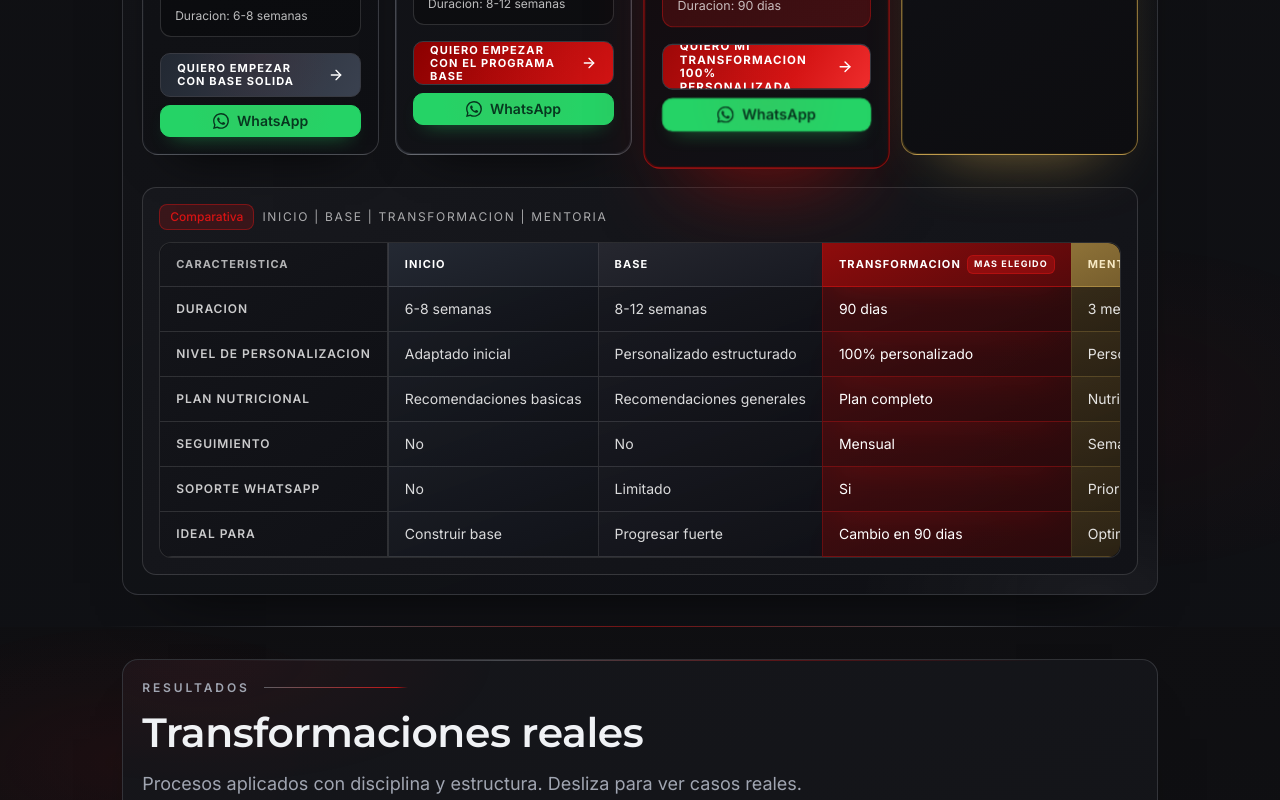
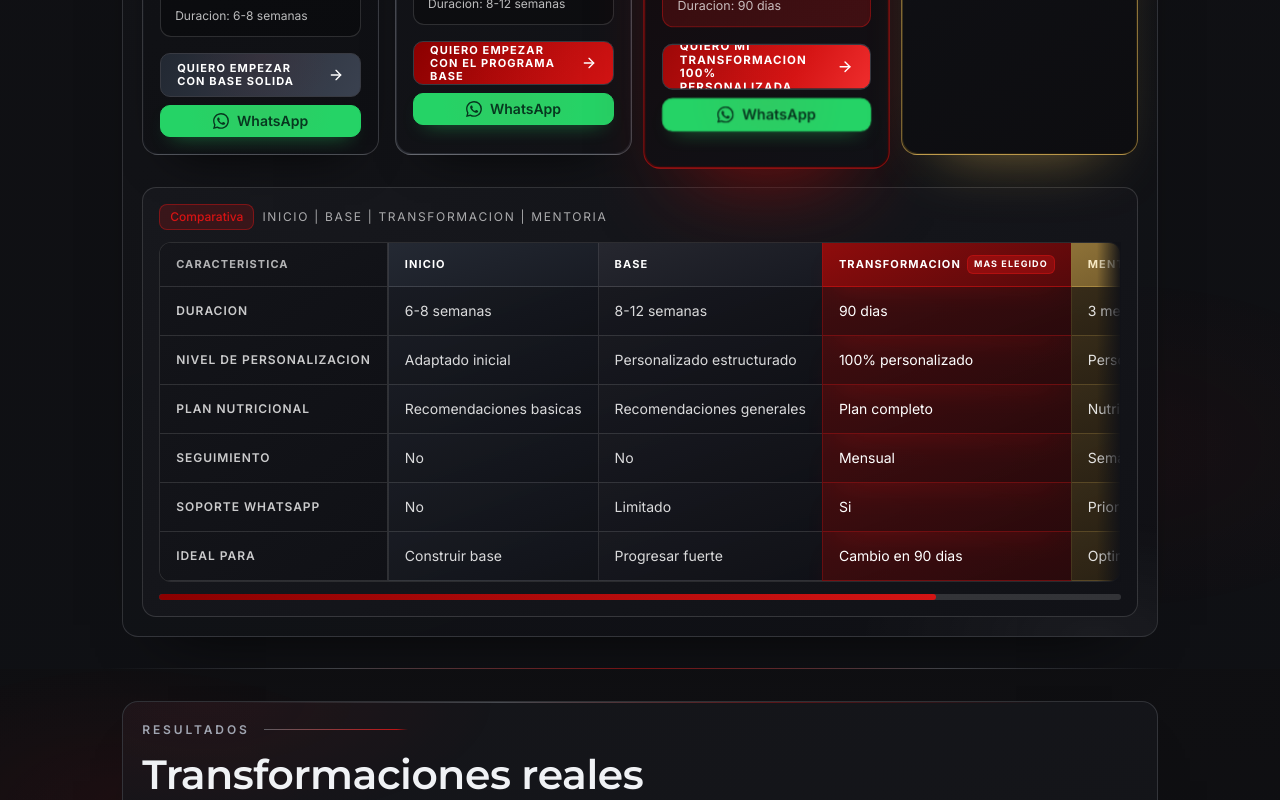
Before and after one commit to MiloEspi/PepuGonzalez, a Next.js app: page / in a window 1280 px wide. Shown: the part 3434-4234 px from the top of the page. Built offline with nearby package versions, Linux system fonts and the light colour scheme.

Commit message:
new fixes# Fix layout spacing and metadata

```diff
--- a/app/layout.tsx
+++ b/app/layout.tsx
@@ -22,7 +22,7 @@ const bodyFont = Inter({
 export const metadata: Metadata = {
   title: "Pepu Gonzalez | Coaching de rendimiento",
   description:
-    "Entrenamiento personalizado para fuerza, recomposicion y rendimiento con acompanamiento directo.",
+    "Entrenamiento personalizado para fuerza, recomposicion y rendimiento con acompañamiento directo.",
 };
 
 export default function RootLayout({
--- a/components/site/about-section.tsx
+++ b/components/site/about-section.tsx
@@ -53,7 +53,7 @@ export function AboutSection() {
           <div className="mt-3.5 space-y-3 text-sm leading-relaxed text-muted-foreground md:text-base">
             <p>Durante mucho tiempo no me senti comodo con mi fisico.</p>
             <p>Entrenaba sin estructura. Sin estrategia. Sin resultados reales.</p>
-            <p>Hoy ayudo a otros a transformar su fisico sin perder anos probando cosas que no funcionan.</p>
+            <p>Hoy ayudo a otros a transformar su fisico sin perder años probando cosas que no funcionan.</p>
           </div>
         </article>
 
@@ -63,7 +63,7 @@ export function AboutSection() {
         >
           <div className="space-y-3 text-sm leading-relaxed text-white/88 md:text-base">
             <p>No vendo rutinas genericas. Construyo procesos.</p>
-            <p>Cada plan se disena para tu contexto, tu nivel y tu objetivo real.</p>
+            <p>Cada plan se diseña para tu contexto, tu nivel y tu objetivo real.</p>
           </div>
 
           <div
--- a/components/site/featured-plans.tsx
+++ b/components/site/featured-plans.tsx
@@ -1,6 +1,7 @@
 "use client";
 
 import Image from "next/image";
+import { useCallback, useEffect, useRef, useState } from "react";
 import { ArrowRight, Check, Crown, Flame, Rocket, ShieldCheck, Star, type LucideIcon } from "lucide-react";
 
 import { AnimatedButton } from "@/components/AnimatedButton";
@@ -8,7 +9,6 @@ import { PlanCard } from "@/components/PlanCard";
 import { SectionShell } from "@/components/site/section-shell";
 import { WhatsAppButton } from "@/components/site/whatsapp-button";
 import { Badge } from "@/components/ui/badge";
-import { ScrollArea, ScrollBar } from "@/components/ui/scroll-area";
 import { getOfferPrimaryHref, getStickyWhatsAppHref, offers } from "@/data/offers";
 import { rememberSelectedPlan } from "@/lib/plan-interest";
 import { cn } from "@/lib/utils";
@@ -120,6 +120,61 @@ const comparisonRows: Array<{
 ];
 
 export function FeaturedPlans() {
+  const comparisonViewportRef = useRef<HTMLDivElement>(null);
+  const animationFrameRef = useRef<number | null>(null);
+  const [comparisonProgress, setComparisonProgress] = useState({
+    hasOverflow: false,
+    progress: 0,
+    thumbWidth: 100,
+    hasInteracted: false,
+  });
+
+  const updateComparisonMetrics = useCallback(() => {
+    const node = comparisonViewportRef.current;
+    if (!node) return;
+
+    const maxScroll = node.scrollWidth - node.clientWidth;
+    const hasOverflow = maxScroll > 2;
+    const progress = hasOverflow ? Math.min(Math.max(node.scrollLeft / maxScroll, 0), 1) : 0;
+    const thumbWidth = hasOverflow ? Math.max((node.clientWidth / node.scrollWidth) * 100, 14) : 100;
+
+    setComparisonProgress((prev) => {
+      const hasInteracted = prev.hasInteracted || node.scrollLeft > 6;
+      if (
+        prev.hasOverflow === hasOverflow &&
+        Math.abs(prev.progress - progress) < 0.005 &&
+        Math.abs(prev.thumbWidth - thumbWidth) < 0.5 &&
+        prev.hasInteracted === hasInteracted
+      ) {
+        return prev;
+      }
+
+      return { hasOverflow, progress, thumbWidth, hasInteracted };
+    });
+  }, []);
+
+  const scheduleComparisonMetricsUpdate = useCallback(() => {
+    if (typeof window === "undefined") return;
+    if (animationFrameRef.current !== null) return;
+
+    animationFrameRef.current = window.requestAnimationFrame(() => {
+      animationFrameRef.current = null;
+      updateComparisonMetrics();
+    });
+  }, [updateComparisonMetrics]);
+
+  useEffect(() => {
+    scheduleComparisonMetricsUpdate();
+    window.addEventListener("resize", scheduleComparisonMetricsUpdate);
+
+    return () => {
+      window.removeEventListener("resize", scheduleComparisonMetricsUpdate);
+      if (animationFrameRef.current !== null) {
+        window.cancelAnimationFrame(animationFrameRef.current);
+      }
+    };
+  }, [scheduleComparisonMetricsUpdate]);
+
   if (!offers.length) {
     return (
       <SectionShell
@@ -150,7 +205,7 @@ export function FeaturedPlans() {
       description="Cuatro niveles claros. Un solo objetivo: progreso real con estructura."
     >
       <article className="mb-5 rounded-[12px] border border-primary/35 bg-[linear-gradient(126deg,rgba(122,14,14,0.3)_0%,rgba(40,12,15,0.72)_100%)] px-4 py-3 text-sm text-white/86">
-        Se envia encuesta detallada para disenar tu plan completamente adaptado. En el sistema Transformacion, esta personalizacion es total.
+        Se envia encuesta detallada para diseñar tu plan completamente adaptado. En el sistema Transformacion, esta personalizacion es total.
       </article>
 
       <div className="grid grid-cols-1 gap-4 md:grid-cols-2 xl:grid-cols-4">
@@ -170,7 +225,9 @@ export function FeaturedPlans() {
                 "relative overflow-hidden rounded-[16px] border p-[1px] transition-[transform,box-shadow] duration-[280ms] ease-[var(--ease-premium)] hover:-translate-y-1.5",
                 styles.shell,
                 isTransformacion ? "md:-translate-y-2 md:scale-[1.04] md:shadow-[0_50px_84px_-42px_rgba(122,14,14,0.98)]" : "",
-                isMentoria ? "before:pointer-events-none before:absolute before:inset-0 before:bg-[radial-gradient(circle_at_82%_14%,rgba(255,214,120,0.18),transparent_44%)]" : ""
+                isMentoria
+                  ? "before:pointer-events-none before:absolute before:inset-0 before:bg-[radial-gradient(circle_at_82%_14%,rgba(255,214,120,0.18),transparent_44%)]"
+                  : ""
               )}
             >
               <div className={cn("relative flex h-full flex-col rounded-[15px] p-3.5 md:p-4", styles.surface)}>
@@ -267,11 +324,17 @@ export function FeaturedPlans() {
           <p className="text-xs uppercase tracking-[0.14em] text-white/64">Inicio | Base | Transformacion | Mentoria</p>
         </div>
 
-        <ScrollArea className="w-full overflow-hidden rounded-[12px] border border-white/12 bg-black/24">
-          <table className="w-max min-w-[940px] border-separate border-spacing-0 text-sm">
+        <div className="relative">
+          <div
+            ref={comparisonViewportRef}
+            onScroll={scheduleComparisonMetricsUpdate}
+            className="w-full touch-pan-x overflow-x-auto overflow-y-hidden rounded-[12px] border border-white/12 bg-black/24 [scrollbar-width:none] [-ms-overflow-style:none] [&::-webkit-scrollbar]:hidden"
+            style={{ WebkitOverflowScrolling: "touch" }}
+          >
+            <table className="w-max min-w-[780px] border-separate border-spacing-0 text-sm md:min-w-[1040px]">
               <thead>
                 <tr>
-                <th className="sticky left-0 z-30 min-w-[170px] border-b border-r border-white/12 bg-[linear-gradient(150deg,#15161b_0%,#111217_100%)] px-4 py-3 text-left text-[11px] uppercase tracking-[0.1em] text-white/68">
+                  <th className="sticky left-0 z-30 min-w-[176px] border-b border-r border-white/12 bg-[linear-gradient(150deg,#15161b_0%,#111217_100%)] px-4 py-3 text-left text-[11px] uppercase tracking-[0.1em] text-white/68">
                     Caracteristica
                   </th>
                   {offers.map((offer) => {
@@ -282,7 +345,7 @@ export function FeaturedPlans() {
                       <th
                         key={`head-${offer.slug}`}
                         className={cn(
-                        "min-w-[190px] border-b border-l border-white/12 px-4 py-3 text-left text-[11px] uppercase tracking-[0.1em]",
+                          "min-w-[182px] border-b border-l border-white/12 px-4 py-3 text-left text-[11px] uppercase tracking-[0.1em]",
                           styles.tableHead,
                           isTransformacion ? "border-primary/50 shadow-[0_14px_24px_-16px_rgba(212,20,20,0.9)]" : ""
                         )}
@@ -304,7 +367,7 @@ export function FeaturedPlans() {
               <tbody>
                 {comparisonRows.map((row) => (
                   <tr key={row.label}>
-                  <td className="sticky left-0 z-20 border-b border-r border-white/12 bg-[linear-gradient(145deg,#131419_0%,#101116_100%)] px-4 py-3 text-xs font-semibold uppercase tracking-[0.08em] text-white/78">
+                    <td className="sticky left-0 z-20 border-b border-r border-white/12 bg-[linear-gradient(145deg,#131419_0%,#101116_100%)] px-4 py-3.5 text-xs font-semibold uppercase tracking-[0.08em] text-white/78">
                       {row.label}
                     </td>
 
@@ -315,7 +378,7 @@ export function FeaturedPlans() {
                         <td
                           key={`${row.label}-${offer.slug}`}
                           className={cn(
-                          "border-b border-l border-white/12 px-4 py-3 text-sm",
+                            "border-b border-l border-white/12 px-4 py-3.5 text-sm",
                             styles.tableCell,
                             isTransformacion ? "border-primary/35 shadow-[0_18px_28px_-18px_rgba(212,20,20,0.85)]" : ""
                           )}
@@ -328,8 +391,41 @@ export function FeaturedPlans() {
                 ))}
               </tbody>
             </table>
-          <ScrollBar orientation="horizontal" className="h-3 px-1.5 py-0.5" />
-        </ScrollArea>
+          </div>
+
+          <div
+            aria-hidden
+            className={cn(
+              "pointer-events-none absolute inset-y-0 left-0 w-6 bg-[linear-gradient(90deg,rgba(17,18,23,0.98)_0%,rgba(17,18,23,0)_100%)] transition-opacity duration-200",
+              comparisonProgress.hasOverflow && comparisonProgress.progress > 0.02 ? "opacity-100" : "opacity-0"
+            )}
+          />
+          <div
+            aria-hidden
+            className={cn(
+              "pointer-events-none absolute inset-y-0 right-0 w-6 bg-[linear-gradient(270deg,rgba(17,18,23,0.98)_0%,rgba(17,18,23,0)_100%)] transition-opacity duration-200",
+              comparisonProgress.hasOverflow && comparisonProgress.progress < 0.98 ? "opacity-100" : "opacity-0"
+            )}
+          />
+        </div>
+
+        {comparisonProgress.hasOverflow ? (
+          <div className="mt-3 space-y-2">
+            {!comparisonProgress.hasInteracted ? (
+              <p className="text-[11px] font-medium uppercase tracking-[0.12em] text-white/58 md:hidden">Desliza -&gt;</p>
+            ) : null}
+
+            <div className="relative h-1.5 w-full overflow-hidden rounded-full bg-white/14">
+              <span
+                className="absolute top-0 h-full rounded-full bg-[linear-gradient(90deg,#8b0000_0%,#d41414_100%)] transition-transform duration-150 ease-linear"
+                style={{
+                  width: `${comparisonProgress.thumbWidth}%`,
+                  transform: `translateX(${comparisonProgress.progress * (100 - comparisonProgress.thumbWidth)}%)`,
+                }}
+              />
+            </div>
+          </div>
+        ) : null}
       </div>
     </SectionShell>
   );
--- a/data/offers.ts
+++ b/data/offers.ts
@@ -57,7 +57,7 @@ export const offers: Offer[] = [
     shortLabel: "Inicio",
     strapline: "El punto de partida correcto lo cambia todo.",
     pitch:
-      "La mayoria empieza mal: entrena sin estructura, copia rutinas y no entiende progresion. El problema no es motivacion. Es la base. Este programa esta disenado para que empieces bien desde el primer dia.",
+      "La mayoria empieza mal: entrena sin estructura, copia rutinas y no entiende progresion. El problema no es motivacion. Es la base. Este programa esta diseñado para que empieces bien desde el primer dia.",
     benefits: [
       "Rutina adaptativa 3-4 dias",
       "Explicacion clara de ejercicios",
@@ -137,7 +137,7 @@ export const offers: Offer[] = [
     durationLabel: "90 dias",
     priceArs: "$119.900 ARS",
     priceUsd: "119 USD",
-    surveyStatement: "Se envia encuesta detallada para disenar tu plan completamente adaptado.",
+    surveyStatement: "Se envia encuesta detallada para diseñar tu plan completamente adaptado.",
     featuredTagline: "Plan 100% personalizado a traves de encuesta estrategica inicial.",
     ctaLabel: "QUIERO MI TRANSFORMACION 100% PERSONALIZADA",
     ctaType: "lead",
@@ -159,7 +159,7 @@ export const offers: Offer[] = [
     slug: "mentoria-1-1",
     title: "Mentoria 1 a 1",
     shortLabel: "Mentoria",
-    strapline: "Maximo nivel de acompanamiento premium.",
+    strapline: "Maximo nivel de acompañamiento premium.",
     pitch:
       "Proceso 1 a 1 con seguimiento semanal, ajustes constantes y contacto directo prioritario para rendimiento alto.",
     benefits: [
--- a/data/plans.ts
+++ b/data/plans.ts
@@ -142,7 +142,7 @@ export const plans: Plan[] = [
       "Bloque semanal de fuerza + potencia + condicionamiento",
       "Test quincenal de rendimiento",
       "Control de carga interna y externa",
-      "Acompanamiento por WhatsApp con feedback tecnico",
+      "Acompañamiento por WhatsApp con feedback tecnico",
     ],
     forWho: [
       "Personas con experiencia que quieren rendimiento integral",
--- a/data/quiz.ts
+++ b/data/quiz.ts
@@ -1,7 +1,7 @@
 import { getOfferBySlug, type Offer, type OfferSlug } from "@/data/offers";
 
 export type QuizGoal = "ganar-masa" | "perder-grasa" | "recomposicion" | "mejorar-rendimiento";
-export type QuizTrainingExperience = "nunca" | "menos-6-meses" | "seis-meses-dos-anos" | "mas-2-anos";
+export type QuizTrainingExperience = "nunca" | "menos-6-meses" | "seis-meses-dos-años" | "mas-2-años";
 export type QuizDaysPerWeek = 3 | 4 | 5 | 6;
 export type QuizRoutineStructure = "no" | "mas-o-menos" | "si";
 export type QuizNutritionPlan = "si" | "no";
@@ -10,7 +10,7 @@ export type QuizCommitment =
   | "empezar-aprender"
   | "progresar-serio"
   | "cambio-fuerte-90"
-  | "maximo-acompanamiento";
+  | "maximo-acompañamiento";
 
 export interface QuizAnswers {
   goal: QuizGoal;
@@ -46,8 +46,8 @@ export const QUIZ_GOAL_LABELS: Record<QuizGoal, string> = {
 export const QUIZ_TRAINING_EXPERIENCE_LABELS: Record<QuizTrainingExperience, string> = {
   nunca: "Nunca entrene",
   "menos-6-meses": "Menos de 6 meses",
-  "seis-meses-dos-anos": "6 meses a 2 anos",
-  "mas-2-anos": "Mas de 2 anos",
+  "seis-meses-dos-años": "6 meses a 2 años",
+  "mas-2-años": "Mas de 2 años",
 };
 
 export const QUIZ_DAYS_LABELS: Record<QuizDaysPerWeek, string> = {
@@ -78,7 +78,7 @@ export const QUIZ_COMMITMENT_LABELS: Record<QuizCommitment, string> = {
   "empezar-aprender": "Quiero empezar y aprender",
   "progresar-serio": "Quiero progresar en serio",
   "cambio-fuerte-90": "Quiero un cambio fuerte en 90 dias",
-  "maximo-acompanamiento": "Quiero el maximo acompanamiento",
+  "maximo-acompañamiento": "Quiero el maximo acompañamiento",
 };
 
 export const QUIZ_ANSWER_LABELS: {
@@ -112,8 +112,8 @@ export const quizQuestions: QuizQuestion[] = [
     options: [
       { label: "Nunca entrene", value: "nunca" },
       { label: "Menos de 6 meses", value: "menos-6-meses" },
-      { label: "6 meses a 2 anos", value: "seis-meses-dos-anos" },
-      { label: "Mas de 2 anos", value: "mas-2-anos" },
+      { label: "6 meses a 2 años", value: "seis-meses-dos-años" },
+      { label: "Mas de 2 años", value: "mas-2-años" },
     ],
   },
   {
@@ -149,7 +149,7 @@ export const quizQuestions: QuizQuestion[] = [
   {
     id: "followUp",
     title: "Queres seguimiento",
-    subtitle: "Defini la intensidad de acompanamiento que buscas.",
+    subtitle: "Defini la intensidad de acompañamiento que buscas.",
     options: [
       { label: "No, solo el plan", value: "solo-plan" },
       { label: "Seguimiento mensual", value: "seguimiento-mensual" },
@@ -164,7 +164,7 @@ export const quizQuestions: QuizQuestion[] = [
       { label: "Quiero empezar y aprender", value: "empezar-aprender" },
       { label: "Quiero progresar en serio", value: "progresar-serio" },
       { label: "Quiero un cambio fuerte en 90 dias", value: "cambio-fuerte-90" },
-      { label: "Quiero el maximo acompanamiento", value: "maximo-acompanamiento" },
+      { label: "Quiero el maximo acompañamiento", value: "maximo-acompañamiento" },
     ],
   },
 ];
@@ -183,9 +183,9 @@ export function isQuizComplete(answers: Partial<QuizAnswers>): answers is QuizAn
 
 function resolveOfferSlug(answers: QuizAnswers): OfferSlug {
   const isMentoriaExact =
-    answers.trainingExperience === "mas-2-anos" &&
+    answers.trainingExperience === "mas-2-años" &&
     answers.followUp === "seguimiento-semanal" &&
-    answers.commitmentLevel === "maximo-acompanamiento";
+    answers.commitmentLevel === "maximo-acompañamiento";
   if (isMentoriaExact) {
     return "mentoria-1-1";
   }
@@ -208,7 +208,7 @@ function resolveOfferSlug(answers: QuizAnswers): OfferSlug {
   }
 
   const isBaseExact =
-    answers.trainingExperience === "seis-meses-dos-anos" &&
+    answers.trainingExperience === "seis-meses-dos-años" &&
     answers.routineStructure === "si" &&
     answers.followUp === "solo-plan" &&
     answers.commitmentLevel === "progresar-serio";
@@ -217,7 +217,7 @@ function resolveOfferSlug(answers: QuizAnswers): OfferSlug {
   }
 
   // Fallback para perfiles mixtos, conservando la priorizacion del sistema final.
-  if (answers.followUp === "seguimiento-semanal" || answers.commitmentLevel === "maximo-acompanamiento") {
+  if (answers.followUp === "seguimiento-semanal" || answers.commitmentLevel === "maximo-acompañamiento") {
     return "mentoria-1-1";
   }
 
```
Lines whose indentation alone changed are shown as unchanged.
